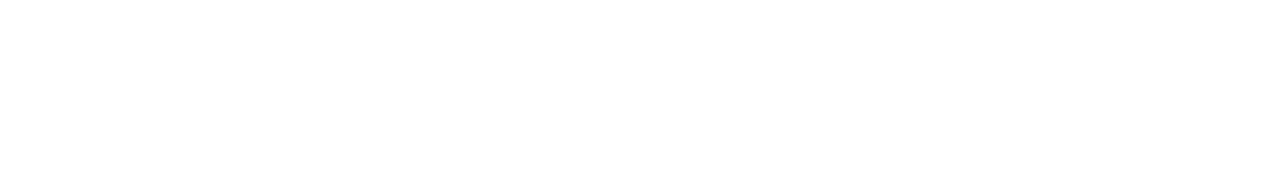
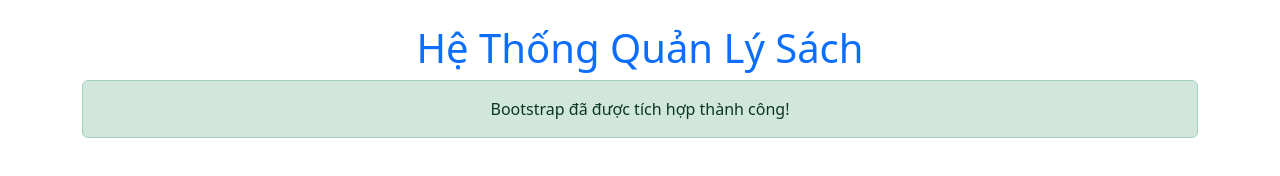
Before and after one commit to minhhoc0901/minhhoc0901-Nhom_12_BT_TH_GIT, a website: page pages/index.html in a window 1280 px wide. Drawn offline with nearby package versions, Linux system fonts and the light colour scheme.

Commit message:
chore: integrate bootstrap 5 and update readme instructions

```diff
--- a/pages/index.html
+++ b/pages/index.html
@@ -1,11 +1,27 @@
 <!DOCTYPE html>
-<html lang="en">
+<html lang="vi">
+
 <head>
     <meta charset="UTF-8">
     <meta name="viewport" content="width=device-width, initial-scale=1.0">
-    <title>Document</title>
+    <title>Quản Lý Sách</title>
+    <!-- Bootstrap 5 CSS -->
+    <link href="https://cdn.jsdelivr.net/npm/bootstrap@5.3.2/dist/css/bootstrap.min.css" rel="stylesheet">
+    <!-- Font Awesome (Optional for icons) -->
+    <link rel="stylesheet" href="https://cdnjs.cloudflare.com/ajax/libs/font-awesome/6.4.2/css/all.min.css">
 </head>
+
 <body>
 
+    <div class="container mt-4">
+        <h1 class="text-center text-primary">Hệ Thống Quản Lý Sách</h1>
+        <div class="alert alert-success text-center" role="alert">
+            Bootstrap đã được tích hợp thành công!
+        </div>
+    </div>
+
+    <!-- Bootstrap 5 JS Bundle -->
+    <script src="https://cdn.jsdelivr.net/npm/bootstrap@5.3.2/dist/js/bootstrap.bundle.min.js"></script>
 </body>
+
 </html>
```
Also changed, not shown: README.md.
